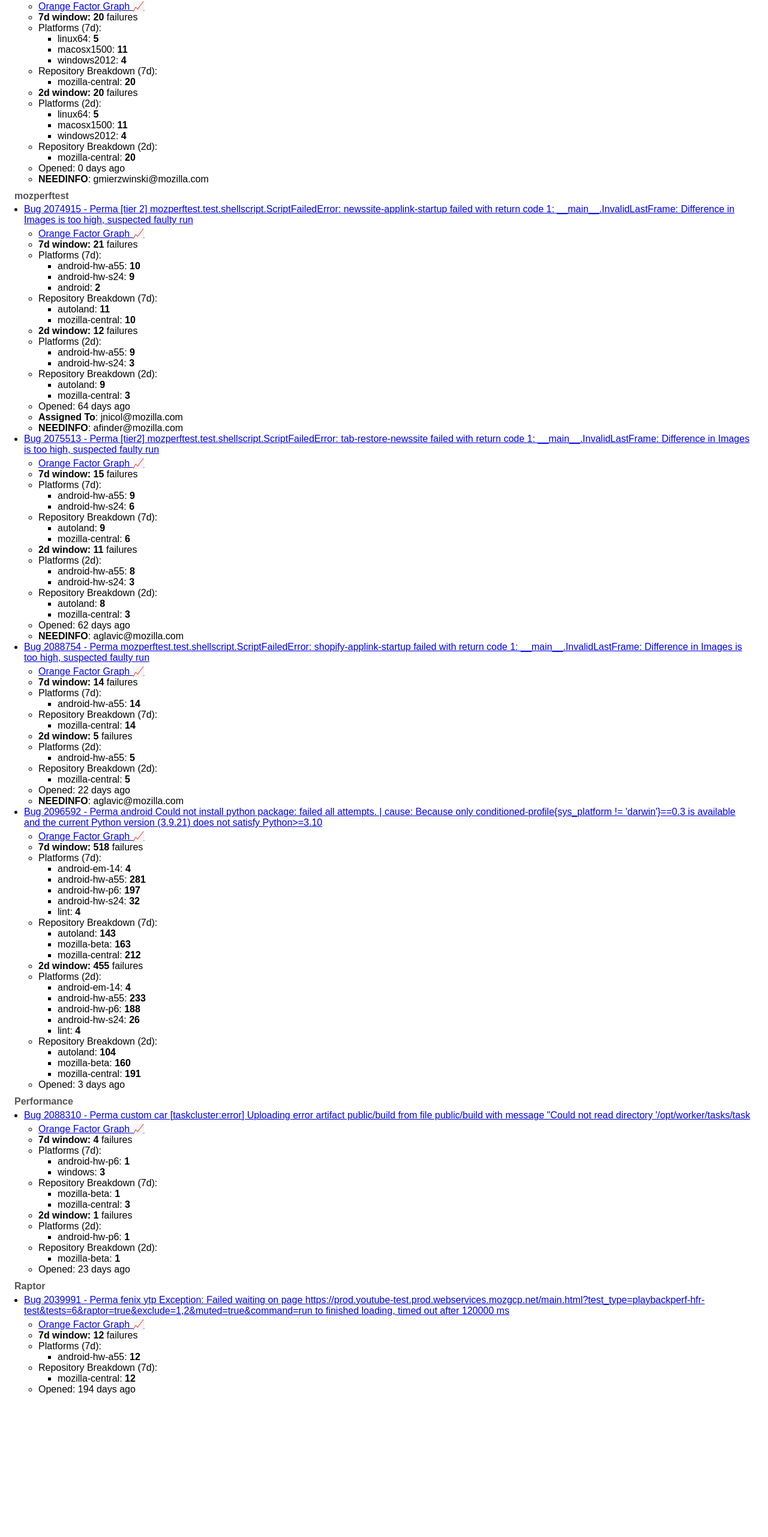
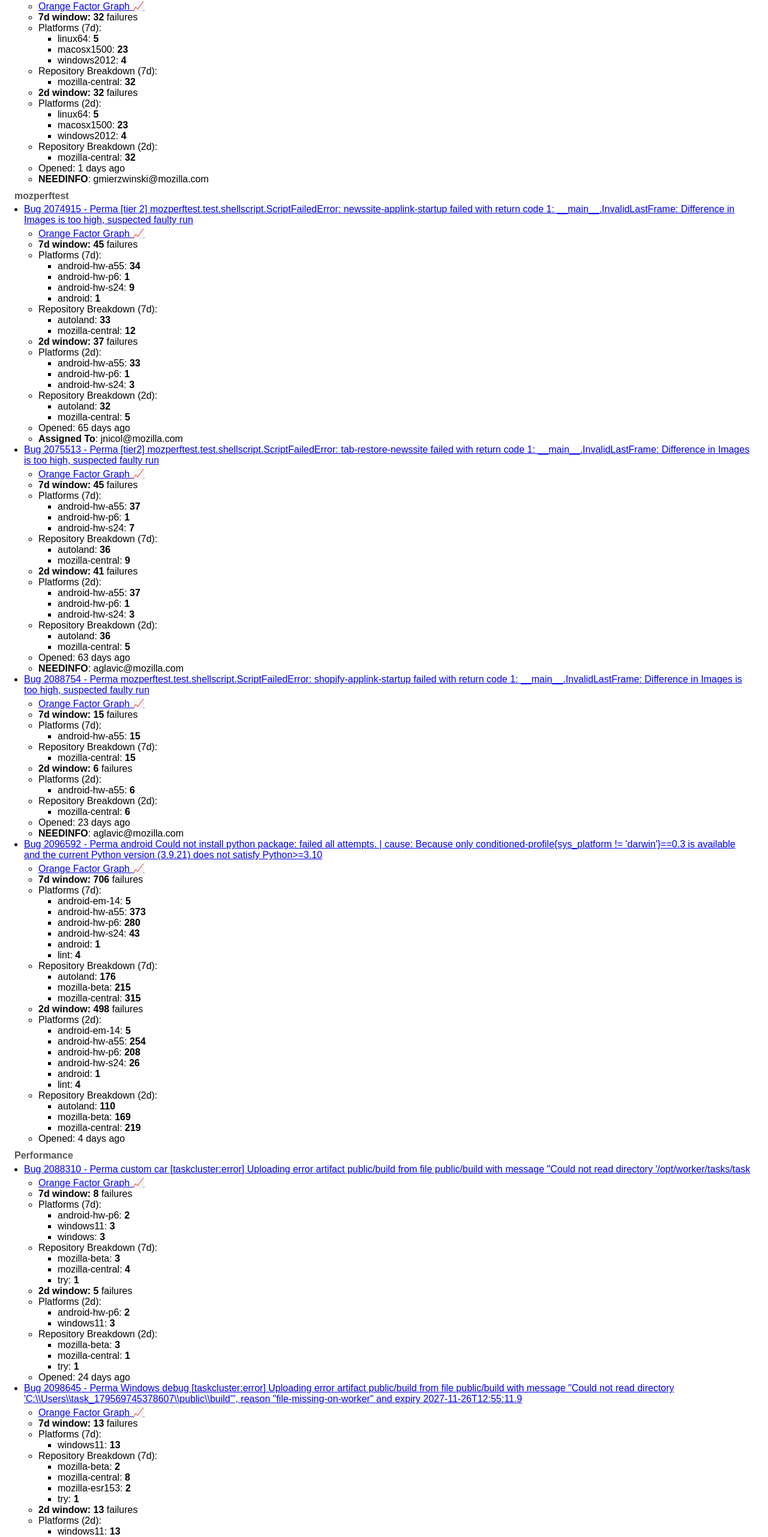
Before and after one commit to 92kns/perftest_triage_report, a plain HTML site: page index.html in a window 1280 px wide. Shown: the part 203-2766 px from the top of the page at 60% size. Before the commit the page ends 2553 px from the top, so only its background shows below. Drawn offline with Linux system fonts and the light colour scheme.

Commit message:
deploy: e6268db85a138a57d462970a4b24746301efaec9

```diff
--- a/index.html
+++ b/index.html
@@ -14,7 +14,7 @@ ul.subdetails { list-style: square; padding-left: 2em; margin: 0; }
 </head><body>
 
 <p style="font-size: 0.9em; color: #666; user-select: none;">
-  Last updated: 2026-11-26 18:42 UTC |
+  Last updated: 2026-11-27 18:33 UTC |
 <a href="https://github.com/92kns/perftest_triage_report/issues" target="_blank" style="font-size: 0.9em;">
   🐞 File an issue on GitHub
 </a>
@@ -33,30 +33,30 @@ ul.subdetails { list-style: square; padding-left: 2em; margin: 0; }
         <li>
           <a href="https://bugzilla.mozilla.org/show_bug.cgi?id=2097871" target="_blank">Bug 2097871 - Perma condprofile ModuleNotFoundError: No module named &#39;arsenic&#39;</a>
           <ul class="details">
-            <li><a href="https://treeherder.mozilla.org/intermittent-failures/bugdetails?startday=2026-11-19&amp;endday=2026-11-26&amp;tree=all&amp;bug=2097871" target="_blank">Orange Factor Graph 📈</a></li>
-            <li><b>7d window:</b> <b>20</b> failures</li>
+            <li><a href="https://treeherder.mozilla.org/intermittent-failures/bugdetails?startday=2026-11-20&amp;endday=2026-11-27&amp;tree=all&amp;bug=2097871" target="_blank">Orange Factor Graph 📈</a></li>
+            <li><b>7d window:</b> <b>32</b> failures</li>
 
               <li>Platforms (7d):
-                <ul class="subdetails"><li>linux64: 5</li><li>macosx1500: 11</li><li>windows2012: 4</li></ul>
+                <ul class="subdetails"><li>linux64: 5</li><li>macosx1500: 23</li><li>windows2012: 4</li></ul>
               </li>
 
 
               <li>Repository Breakdown (7d):
-                <ul class="subdetails"><li>mozilla-central: 20</li></ul>
+                <ul class="subdetails"><li>mozilla-central: 32</li></ul>
               </li>
 
-            <li><b>2d window:</b> <b>20</b> failures</li>
+            <li><b>2d window:</b> <b>32</b> failures</li>
 
               <li>Platforms (2d):
-                <ul class="subdetails"><li>linux64: 5</li><li>macosx1500: 11</li><li>windows2012: 4</li></ul>
+                <ul class="subdetails"><li>linux64: 5</li><li>macosx1500: 23</li><li>windows2012: 4</li></ul>
               </li>
 
 
               <li>Repository Breakdown (2d):
-                <ul class="subdetails"><li>mozilla-central: 20</li></ul>
+                <ul class="subdetails"><li>mozilla-central: 32</li></ul>
               </li>
 
-            <li>Opened: 0 days ago</li>
+            <li>Opened: 1 days ago</li>
 
             <li><b>NEEDINFO</b>: gmierzwinski@mozilla.com</li>
           </ul>
@@ -72,62 +72,62 @@ ul.subdetails { list-style: square; padding-left: 2em; margin: 0; }
         <li>
           <a href="https://bugzilla.mozilla.org/show_bug.cgi?id=2074915" target="_blank">Bug 2074915 - Perma [tier 2] mozperftest.test.shellscript.ScriptFailedError: newssite-applink-startup failed with return code 1: __main__.InvalidLastFrame: Difference in Images is too high, suspected faulty run</a>
           <ul class="details">
-            <li><a href="https://treeherder.mozilla.org/intermittent-failures/bugdetails?startday=2026-11-19&amp;endday=2026-11-26&amp;tree=all&amp;bug=2074915" target="_blank">Orange Factor Graph 📈</a></li>
-            <li><b>7d window:</b> <b>21</b> failures</li>
+            <li><a href="https://treeherder.mozilla.org/intermittent-failures/bugdetails?startday=2026-11-20&amp;endday=2026-11-27&amp;tree=all&amp;bug=2074915" target="_blank">Orange Factor Graph 📈</a></li>
+            <li><b>7d window:</b> <b>45</b> failures</li>
 
               <li>Platforms (7d):
-                <ul class="subdetails"><li>android-hw-a55: 10</li><li>android-hw-s24: 9</li><li>android: 2</li></ul>
+                <ul class="subdetails"><li>android-hw-a55: 34</li><li>android-hw-p6: 1</li><li>android-hw-s24: 9</li><li>android: 1</li></ul>
               </li>
 
 
               <li>Repository Breakdown (7d):
-                <ul class="subdetails"><li>autoland: 11</li><li>mozilla-central: 10</li></ul>
+                <ul class="subdetails"><li>autoland: 33</li><li>mozilla-central: 12</li></ul>
               </li>
 
-            <li><b>2d window:</b> <b>12</b> failures</li>
+            <li><b>2d window:</b> <b>37</b> failures</li>
 
               <li>Platforms (2d):
-                <ul class="subdetails"><li>android-hw-a55: 9</li><li>android-hw-s24: 3</li></ul>
+                <ul class="subdetails"><li>android-hw-a55: 33</li><li>android-hw-p6: 1</li><li>android-hw-s24: 3</li></ul>
               </li>
 
 
               <li>Repository Breakdown (2d):
-                <ul class="subdetails"><li>autoland: 9</li><li>mozilla-central: 3</li></ul>
+                <ul class="subdetails"><li>autoland: 32</li><li>mozilla-central: 5</li></ul>
               </li>
 
-            <li>Opened: 64 days ago</li>
+            <li>Opened: 65 days ago</li>
             <li><b>Assigned To</b>: jnicol@mozilla.com</li>
-            <li><b>NEEDINFO</b>: afinder@mozilla.com</li>
+
           </ul>
         </li>
 
         <li>
           <a href="https://bugzilla.mozilla.org/show_bug.cgi?id=2075513" target="_blank">Bug 2075513 - Perma [tier2] mozperftest.test.shellscript.ScriptFailedError: tab-restore-newssite failed with return code 1: __main__.InvalidLastFrame: Difference in Images is too high, suspected faulty run</a>
           <ul class="details">
-            <li><a href="https://treeherder.mozilla.org/intermittent-failures/bugdetails?startday=2026-11-19&amp;endday=2026-11-26&amp;tree=all&amp;bug=2075513" target="_blank">Orange Factor Graph 📈</a></li>
-            <li><b>7d window:</b> <b>15</b> failures</li>
+            <li><a href="https://treeherder.mozilla.org/intermittent-failures/bugdetails?startday=2026-11-20&amp;endday=2026-11-27&amp;tree=all&amp;bug=2075513" target="_blank">Orange Factor Graph 📈</a></li>
+            <li><b>7d window:</b> <b>45</b> failures</li>
 
               <li>Platforms (7d):
-                <ul class="subdetails"><li>android-hw-a55: 9</li><li>android-hw-s24: 6</li></ul>
+                <ul class="subdetails"><li>android-hw-a55: 37</li><li>android-hw-p6: 1</li><li>android-hw-s24: 7</li></ul>
               </li>
 
 
               <li>Repository Breakdown (7d):
-                <ul class="subdetails"><li>autoland: 9</li><li>mozilla-central: 6</li></ul>
+                <ul class="subdetails"><li>autoland: 36</li><li>mozilla-central: 9</li></ul>
               </li>
 
-            <li><b>2d window:</b> <b>11</b> failures</li>
+            <li><b>2d window:</b> <b>41</b> failures</li>
 
               <li>Platforms (2d):
-                <ul class="subdetails"><li>android-hw-a55: 8</li><li>android-hw-s24: 3</li></ul>
+                <ul class="subdetails"><li>android-hw-a55: 37</li><li>android-hw-p6: 1</li><li>android-hw-s24: 3</li></ul>
               </li>
 
 
               <li>Repository Breakdown (2d):
-                <ul class="subdetails"><li>autoland: 8</li><li>mozilla-central: 3</li></ul>
+                <ul class="subdetails"><li>autoland: 36</li><li>mozilla-central: 5</li></ul>
               </li>
 
-            <li>Opened: 62 days ago</li>
+            <li>Opened: 63 days ago</li>
 
             <li><b>NEEDINFO</b>: aglavic@mozilla.com</li>
           </ul>
@@ -136,30 +136,30 @@ ul.subdetails { list-style: square; padding-left: 2em; margin: 0; }
         <li>
           <a href="https://bugzilla.mozilla.org/show_bug.cgi?id=2088754" target="_blank">Bug 2088754 - Perma mozperftest.test.shellscript.ScriptFailedError: shopify-applink-startup failed with return code 1: __main__.InvalidLastFrame: Difference in Images is too high, suspected faulty run</a>
           <ul class="details">
-            <li><a href="https://treeherder.mozilla.org/intermittent-failures/bugdetails?startday=2026-11-19&amp;endday=2026-11-26&amp;tree=all&amp;bug=2088754" target="_blank">Orange Factor Graph 📈</a></li>
-            <li><b>7d window:</b> <b>14</b> failures</li>
+            <li><a href="https://treeherder.mozilla.org/intermittent-failures/bugdetails?startday=2026-11-20&amp;endday=2026-11-27&amp;tree=all&amp;bug=2088754" target="_blank">Orange Factor Graph 📈</a></li>
+            <li><b>7d window:</b> <b>15</b> failures</li>
 
               <li>Platforms (7d):
-                <ul class="subdetails"><li>android-hw-a55: 14</li></ul>
+                <ul class="subdetails"><li>android-hw-a55: 15</li></ul>
               </li>
 
 
               <li>Repository Breakdown (7d):
-                <ul class="subdetails"><li>mozilla-central: 14</li></ul>
+                <ul class="subdetails"><li>mozilla-central: 15</li></ul>
               </li>
 
-            <li><b>2d window:</b> <b>5</b> failures</li>
+            <li><b>2d window:</b> <b>6</b> failures</li>
 
               <li>Platforms (2d):
-                <ul class="subdetails"><li>android-hw-a55: 5</li></ul>
+                <ul class="subdetails"><li>android-hw-a55: 6</li></ul>
               </li>
 
 
               <li>Repository Breakdown (2d):
-                <ul class="subdetails"><li>mozilla-central: 5</li></ul>
+                <ul class="subdetails"><li>mozilla-central: 6</li></ul>
               </li>
 
-            <li>Opened: 22 days ago</li>
+            <li>Opened: 23 days ago</li>
 
             <li><b>NEEDINFO</b>: aglavic@mozilla.com</li>
           </ul>
@@ -168,30 +168,30 @@ ul.subdetails { list-style: square; padding-left: 2em; margin: 0; }
         <li>
           <a href="https://bugzilla.mozilla.org/show_bug.cgi?id=2096592" target="_blank">Bug 2096592 - Perma android Could not install python package: failed all attempts. | cause: Because only conditioned-profile{sys_platform != &#39;darwin&#39;}==0.3 is available and the current Python version (3.9.21) does not satisfy Python&gt;=3.10</a>
           <ul class="details">
-            <li><a href="https://treeherder.mozilla.org/intermittent-failures/bugdetails?startday=2026-11-19&amp;endday=2026-11-26&amp;tree=all&amp;bug=2096592" target="_blank">Orange Factor Graph 📈</a></li>
-            <li><b>7d window:</b> <b>518</b> failures</li>
+            <li><a href="https://treeherder.mozilla.org/intermittent-failures/bugdetails?startday=2026-11-20&amp;endday=2026-11-27&amp;tree=all&amp;bug=2096592" target="_blank">Orange Factor Graph 📈</a></li>
+            <li><b>7d window:</b> <b>706</b> failures</li>
 
               <li>Platforms (7d):
-                <ul class="subdetails"><li>android-em-14: 4</li><li>android-hw-a55: 281</li><li>android-hw-p6: 197</li><li>android-hw-s24: 32</li><li>lint: 4</li></ul>
+                <ul class="subdetails"><li>android-em-14: 5</li><li>android-hw-a55: 373</li><li>android-hw-p6: 280</li><li>android-hw-s24: 43</li><li>android: 1</li><li>lint: 4</li></ul>
               </li>
 
 
               <li>Repository Breakdown (7d):
-                <ul class="subdetails"><li>autoland: 143</li><li>mozilla-beta: 163</li><li>mozilla-central: 212</li></ul>
+                <ul class="subdetails"><li>autoland: 176</li><li>mozilla-beta: 215</li><li>mozilla-central: 315</li></ul>
               </li>
 
-            <li><b>2d window:</b> <b>455</b> failures</li>
+            <li><b>2d window:</b> <b>498</b> failures</li>
 
               <li>Platforms (2d):
-                <ul class="subdetails"><li>android-em-14: 4</li><li>android-hw-a55: 233</li><li>android-hw-p6: 188</li><li>android-hw-s24: 26</li><li>lint: 4</li></ul>
+                <ul class="subdetails"><li>android-em-14: 5</li><li>android-hw-a55: 254</li><li>android-hw-p6: 208</li><li>android-hw-s24: 26</li><li>android: 1</li><li>lint: 4</li></ul>
               </li>
 
 
               <li>Repository Breakdown (2d):
-                <ul class="subdetails"><li>autoland: 104</li><li>mozilla-beta: 160</li><li>mozilla-central: 191</li></ul>
+                <ul class="subdetails"><li>autoland: 110</li><li>mozilla-beta: 169</li><li>mozilla-central: 219</li></ul>
               </li>
 
-            <li>Opened: 3 days ago</li>
+            <li>Opened: 4 days ago</li>
 
 
           </ul>
@@ -207,63 +207,64 @@ ul.subdetails { list-style: square; padding-left: 2em; margin: 0; }
         <li>
           <a href="https://bugzilla.mozilla.org/show_bug.cgi?id=2088310" target="_blank">Bug 2088310 - Perma custom car [taskcluster:error] Uploading error artifact public/build from file public/build with message &#34;Could not read directory &#39;/opt/worker/tasks/task</a>
           <ul class="details">
-            <li><a href="https://treeherder.mozilla.org/intermittent-failures/bugdetails?startday=2026-11-19&amp;endday=2026-11-26&amp;tree=all&amp;bug=2088310" target="_blank">Orange Factor Graph 📈</a></li>
-            <li><b>7d window:</b> <b>4</b> failures</li>
+            <li><a href="https://treeherder.mozilla.org/intermittent-failures/bugdetails?startday=2026-11-20&amp;endday=2026-11-27&amp;tree=all&amp;bug=2088310" target="_blank">Orange Factor Graph 📈</a></li>
+            <li><b>7d window:</b> <b>8</b> failures</li>
 
               <li>Platforms (7d):
-                <ul class="subdetails"><li>android-hw-p6: 1</li><li>windows: 3</li></ul>
+                <ul class="subdetails"><li>android-hw-p6: 2</li><li>windows11: 3</li><li>windows: 3</li></ul>
               </li>
 
 
               <li>Repository Breakdown (7d):
-                <ul class="subdetails"><li>mozilla-beta: 1</li><li>mozilla-central: 3</li></ul>
+                <ul class="subdetails"><li>mozilla-beta: 3</li><li>mozilla-central: 4</li><li>try: 1</li></ul>
               </li>
 
-            <li><b>2d window:</b> <b>1</b> failures</li>
+            <li><b>2d window:</b> <b>5</b> failures</li>
 
               <li>Platforms (2d):
-                <ul class="subdetails"><li>android-hw-p6: 1</li></ul>
+                <ul class="subdetails"><li>android-hw-p6: 2</li><li>windows11: 3</li></ul>
               </li>
 
 
               <li>Repository Breakdown (2d):
-                <ul class="subdetails"><li>mozilla-beta: 1</li></ul>
+                <ul class="subdetails"><li>mozilla-beta: 3</li><li>mozilla-central: 1</li><li>try: 1</li></ul>
               </li>
 
-            <li>Opened: 23 days ago</li>
+            <li>Opened: 24 days ago</li>
 
 
           </ul>
         </li>
 
-      </ul>
-    </div>
-
-    <div class="component-group">
-      <h3>Raptor</h3>
-      <ul class="buglist">
-
         <li>
-          <a href="https://bugzilla.mozilla.org/show_bug.cgi?id=2039991" target="_blank">Bug 2039991 - Perma fenix ytp Exception: Failed waiting on page https://prod.youtube-test.prod.webservices.mozgcp.net/main.html?test_type=playbackperf-hfr-test&amp;tests=6&amp;raptor=true&amp;exclude=1,2&amp;muted=true&amp;command=run to finished loading, timed out after 120000 ms</a>
+          <a href="https://bugzilla.mozilla.org/show_bug.cgi?id=2098645" target="_blank">Bug 2098645 - Perma Windows debug [taskcluster:error] Uploading error artifact public/build from file public/build with message &#34;Could not read directory &#39;C:\\Users\\task_179569745378607\\public\\build&#39;&#34;, reason &#34;file-missing-on-worker&#34; and expiry 2027-11-26T12:55:11.9</a>
           <ul class="details">
-            <li><a href="https://treeherder.mozilla.org/intermittent-failures/bugdetails?startday=2026-11-19&amp;endday=2026-11-26&amp;tree=all&amp;bug=2039991" target="_blank">Orange Factor Graph 📈</a></li>
-            <li><b>7d window:</b> <b>12</b> failures</li>
+            <li><a href="https://treeherder.mozilla.org/intermittent-failures/bugdetails?startday=2026-11-20&amp;endday=2026-11-27&amp;tree=all&amp;bug=2098645" target="_blank">Orange Factor Graph 📈</a></li>
+            <li><b>7d window:</b> <b>13</b> failures</li>
 
               <li>Platforms (7d):
-                <ul class="subdetails"><li>android-hw-a55: 12</li></ul>
+                <ul class="subdetails"><li>windows11: 13</li></ul>
               </li>
 
 
               <li>Repository Breakdown (7d):
-                <ul class="subdetails"><li>mozilla-central: 12</li></ul>
+                <ul class="subdetails"><li>mozilla-beta: 2</li><li>mozilla-central: 8</li><li>mozilla-esr153: 2</li><li>try: 1</li></ul>
+              </li>
+
+            <li><b>2d window:</b> <b>13</b> failures</li>
+
+              <li>Platforms (2d):
+                <ul class="subdetails"><li>windows11: 13</li></ul>
               </li>
 
 
+              <li>Repository Breakdown (2d):
+                <ul class="subdetails"><li>mozilla-beta: 2</li><li>mozilla-central: 8</li><li>mozilla-esr153: 2</li><li>try: 1</li></ul>
+              </li>
 
+            <li>Opened: 0 days ago</li>
 
-            <li>Opened: 194 days ago</li>
-
-
+            <li><b>NEEDINFO</b>: rjesup@jesup.org</li>
           </ul>
         </li>
 
```
